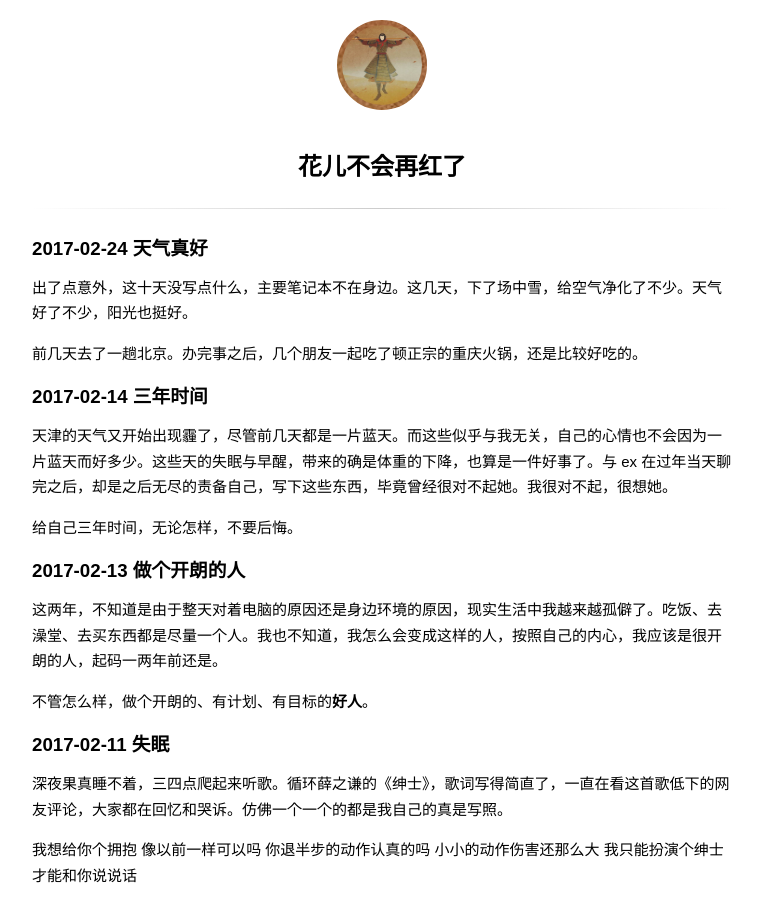
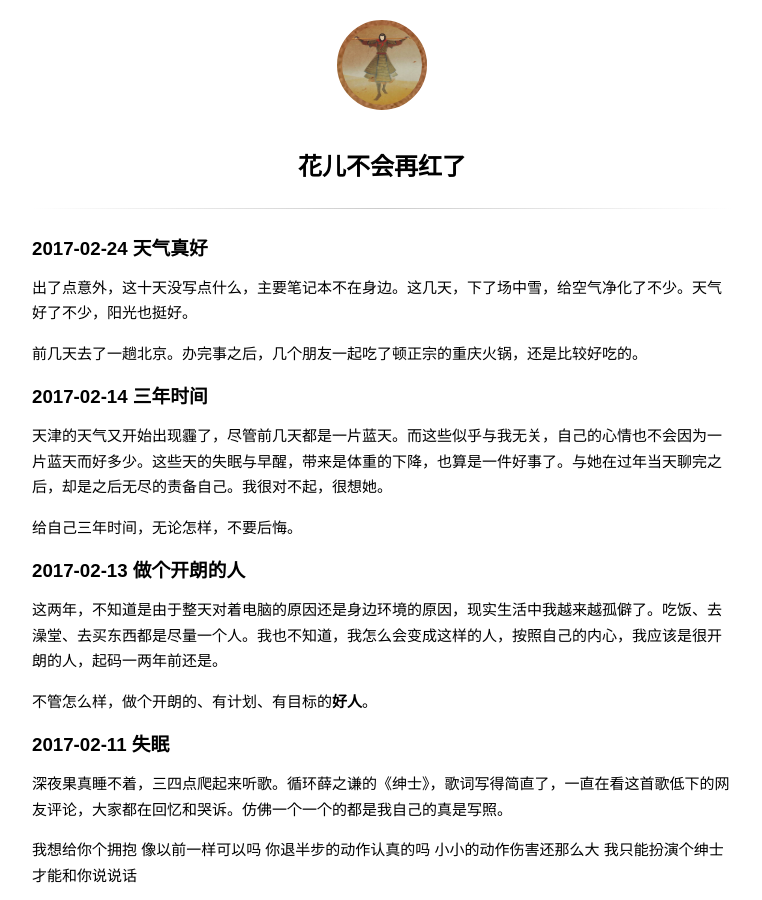
Before and after one commit to wuchangfeng/wuchangfeng.github.io, a Jekyll site: the page built from diary.md, in a window 1280 px wide and 900 px high. Shown: the whole window, without its empty margins (258-1020 px from the left). Built offline with Jekyll 4.4.1, drawn with Linux system fonts in a browser that asks for light colours; some web fonts are replaced; comment, search, counter and statistics services are not loaded.

Commit message:
blog update

```diff
--- a/diary.md
+++ b/diary.md
@@ -10,7 +10,7 @@ title: 花儿不会再红了
 
 ### 2017-02-14 三年时间
 
-天津的天气又开始出现霾了，尽管前几天都是一片蓝天。而这些似乎与我无关，自己的心情也不会因为一片蓝天而好多少。这些天的失眠与早醒，带来的确是体重的下降，也算是一件好事了。与 ex 在过年当天聊完之后，却是之后无尽的责备自己，写下这些东西，毕竟曾经很对不起她。我很对不起，很想她。
+天津的天气又开始出现霾了，尽管前几天都是一片蓝天。而这些似乎与我无关，自己的心情也不会因为一片蓝天而好多少。这些天的失眠与早醒，带来是体重的下降，也算是一件好事了。与她在过年当天聊完之后，却是之后无尽的责备自己。我很对不起，很想她。
 
 给自己三年时间，无论怎样，不要后悔。
 
```
